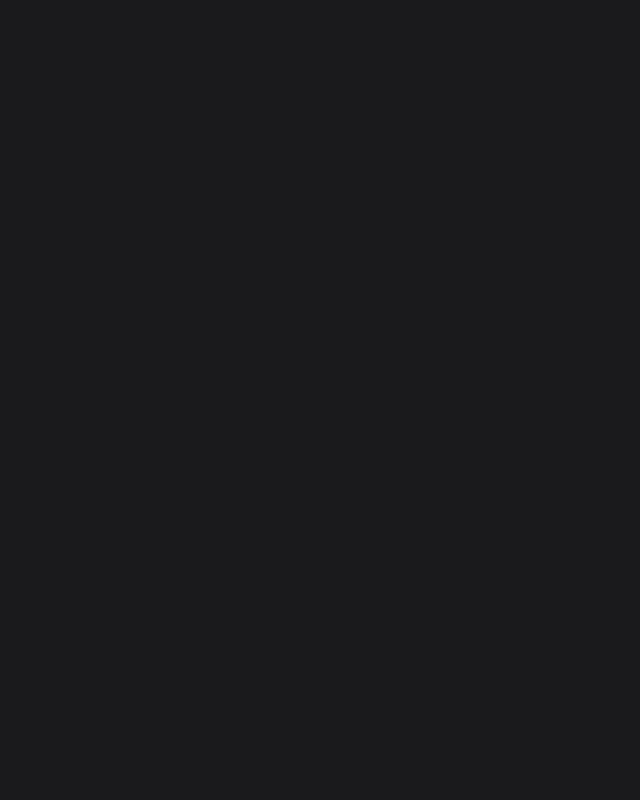
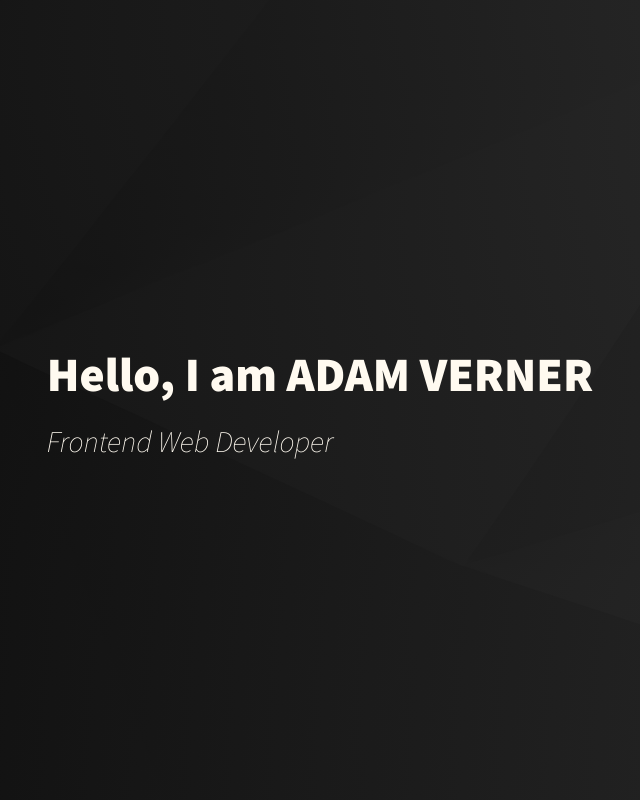
Before and after one commit to Verdanmaer/Portfolio, a website: page index.html in a window 1280 px wide. Shown: the whole page, without its empty margins (192-832 px from the left). Drawn offline with Linux system fonts and the light colour scheme.

Commit message:
add header and style it

```diff
--- a/index.html
+++ b/index.html
@@ -7,12 +7,19 @@
 
   <link rel="preconnect" href="https://fonts.googleapis.com">
   <link rel="preconnect" href="https://fonts.gstatic.com" crossorigin>
-  <link href="https://fonts.googleapis.com/css2?family=Roboto+Mono&family=Ubuntu+Mono&display=swap" rel="stylesheet">
+  <link href="https://fonts.googleapis.com/css2?family=Source+Sans+Pro:ital,wght@0,200;0,900;1,200&display=swap" rel="stylesheet">
   <link rel="stylesheet" href="css/style.css">
   <script src="js/script.js" defer></script>
   <title>Adam Verner</title>
 </head>
 <body>
 
+  <header class="header">
+    <div class="header__text-box">
+      <h1 class="heading-primary--main">Hello, I am ADAM VERNER</h1>
+      <h1 class="heading-primary--sub">Frontend Web Developer</h1>
+    </div>
+  </header>
+
 </body>
 </html>
--- a/sass/abstracts/_variables.scss
+++ b/sass/abstracts/_variables.scss
@@ -0,0 +1,3 @@
+$color-primary-dark: #070707;
+$color-primary-light: #252525;
+$color-secondary: #FFFAF0;
--- a/sass/base/_typography.scss
+++ b/sass/base/_typography.scss
@@ -1,5 +1,19 @@
 html {
   font-size: 62.5%;
-  font-family: 'Roboto Mono', 'Ubuntu Mono', monospace;
+  font-family: 'Source Sans Pro', sans-serif;
   line-height: 1.7;
 }
+
+.heading-primary {
+
+  &--main {
+    font-size: 4.8rem;
+    font-weight: 900;
+  }
+
+  &--sub {
+    font-size: 3rem;
+    font-weight: 200;
+    font-style: italic;
+  }
+}
--- /dev/null
+++ b/sass/layout/_header.scss
@@ -0,0 +1,21 @@
+.header {
+  position: relative;
+  height: 100vh;
+
+  background-image: linear-gradient(
+        to left,
+        rgba($color-primary-light, 0.95),
+        rgba($color-primary-dark, 0.95)),
+    url('/assets/header-bg.jpg');
+
+  background-size: cover;
+  background-position: top;
+  color: $color-secondary;
+
+  &__text-box {
+    position: absolute;
+    top: 50%;
+    left: 40%;
+    transform: translate(-50%, -50%);
+  }
+}
--- a/sass/main.scss
+++ b/sass/main.scss
@@ -5,5 +5,6 @@
 @import "./base/base";
 
 @import "./layout/navigation";
+@import "./layout/header";
 
 @import "./home";
```
Also changed, not shown: assets/header-bg.jpg (added), css/style.css.
